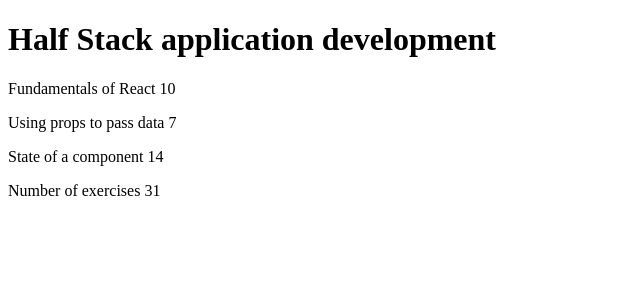
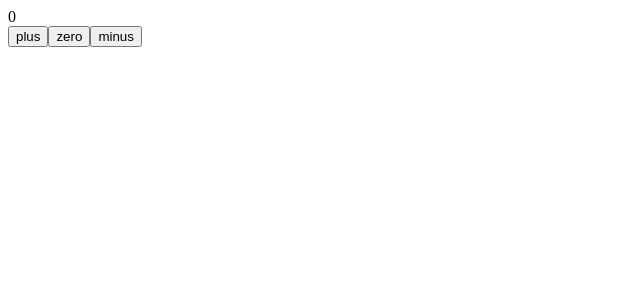
Before and after one commit to AbdullahiHared/FSPart1, a React (Vite) app in the folder part1/: page / in a window 1280 px wide. Shown: the top 300 px of the page, without its empty margins (0-640 px from the left). Built offline with nearby package versions, Linux system fonts and the light colour scheme.

Commit message:
Learned how to use component states and eventHandlers

```diff
--- a/part1/src/App.jsx
+++ b/part1/src/App.jsx
@@ -1,39 +1,48 @@
+import { useState } from 'react'
+
 const App = () => {
-  const course = 'Half Stack application development';
-  const parts = [
-    { name: 'Fundamentals of React', exercises: 10 },
-    { name: 'Using props to pass data', exercises: 7 },
-    { name: 'State of a component', exercises: 14 }
-  ];
+  const [counter, setCounter] = useState(0)
+
+  console.log('rendering with counter value', counter)
+
+  const increaseByOne = () => {
+
+    console.log('increasing, value before', counter)
+    setCounter(counter + 1)
+  }
+
+  const decreaseByOne = () => {
+
+    console.log('decreasing, value before', counter)
+    setCounter(counter - 1)
+  }
+
+  const setToZero = () => {
+
+    console.log('resetting to zero, value before', counter)
+    setCounter(0)
+  }
 
   return (
     <div>
-      <Header course={course} />
-      <Content parts={parts} />
-      <Footer parts={parts} />
+      <Display counter={counter} />
+      <Button onClick={increaseByOne} text="plus" />
+      <Button onClick={setToZero} text="zero" />
+      <Button onClick={decreaseByOne} text="minus" />
     </div>
-  );
-};
+  )
+}
+const Button = (props) => {
+  return (
+    <button onClick={props.onClick}>
+      {props.text}
+    </button>
+  )
+}
+const Display = (props) => {
+  return (
+    <div>{props.counter}</div>
+  )
+}
 
-const Header = ({ course }) => {
-  return <h1>{course}</h1>;
-};
-
-const Content = ({ parts }) => {
-  return (
-    <div>
-      {parts.map((part) => (
-        <p key={part.name}>
-          {part.name} {part.exercises}
-        </p>
-      ))}
-    </div>
-  );
-};
-
-const Footer = ({ parts }) => {
-  const totalExercises = parts.reduce((sum, part) => sum + part.exercises, 0);
-  return <p>Number of exercises {totalExercises}</p>;
-};
-
-export default App;
+export default App
```
Also changed, not shown: part1/src/main.jsx (line endings or trailing spaces).
